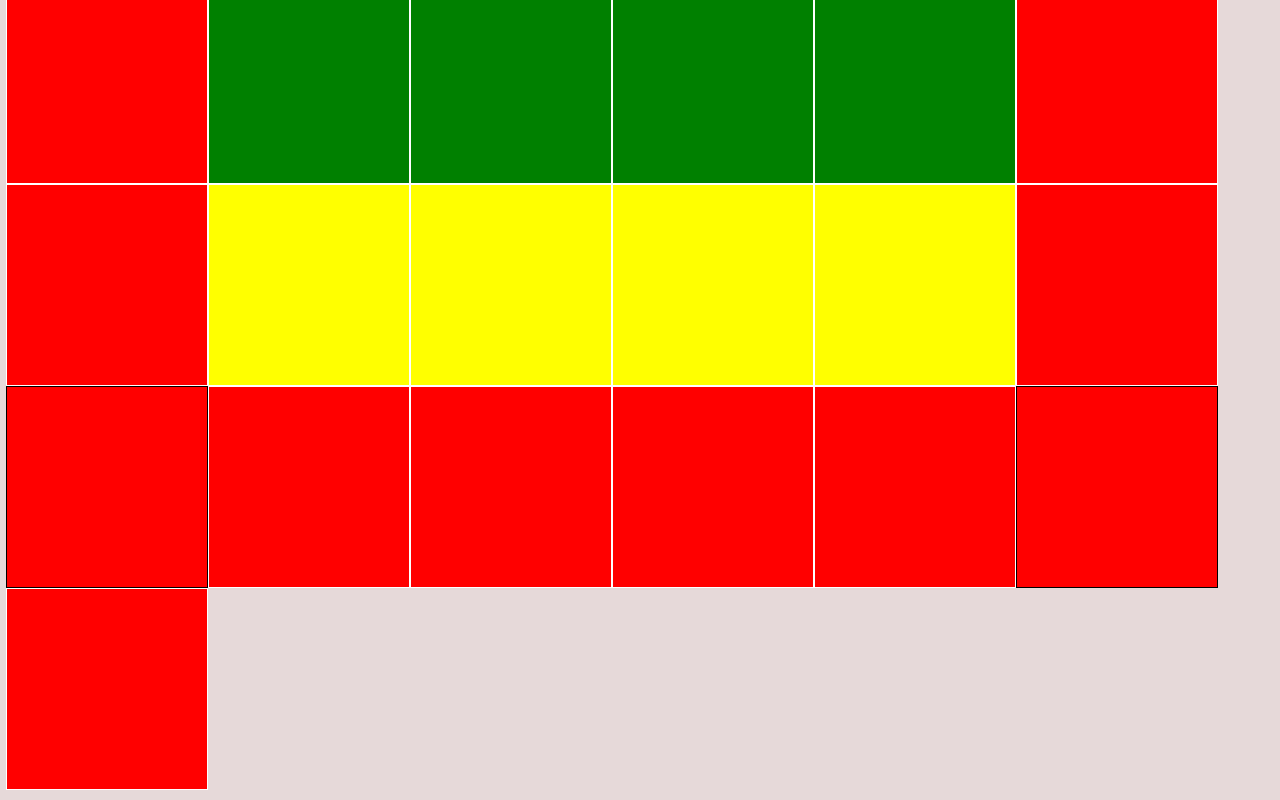
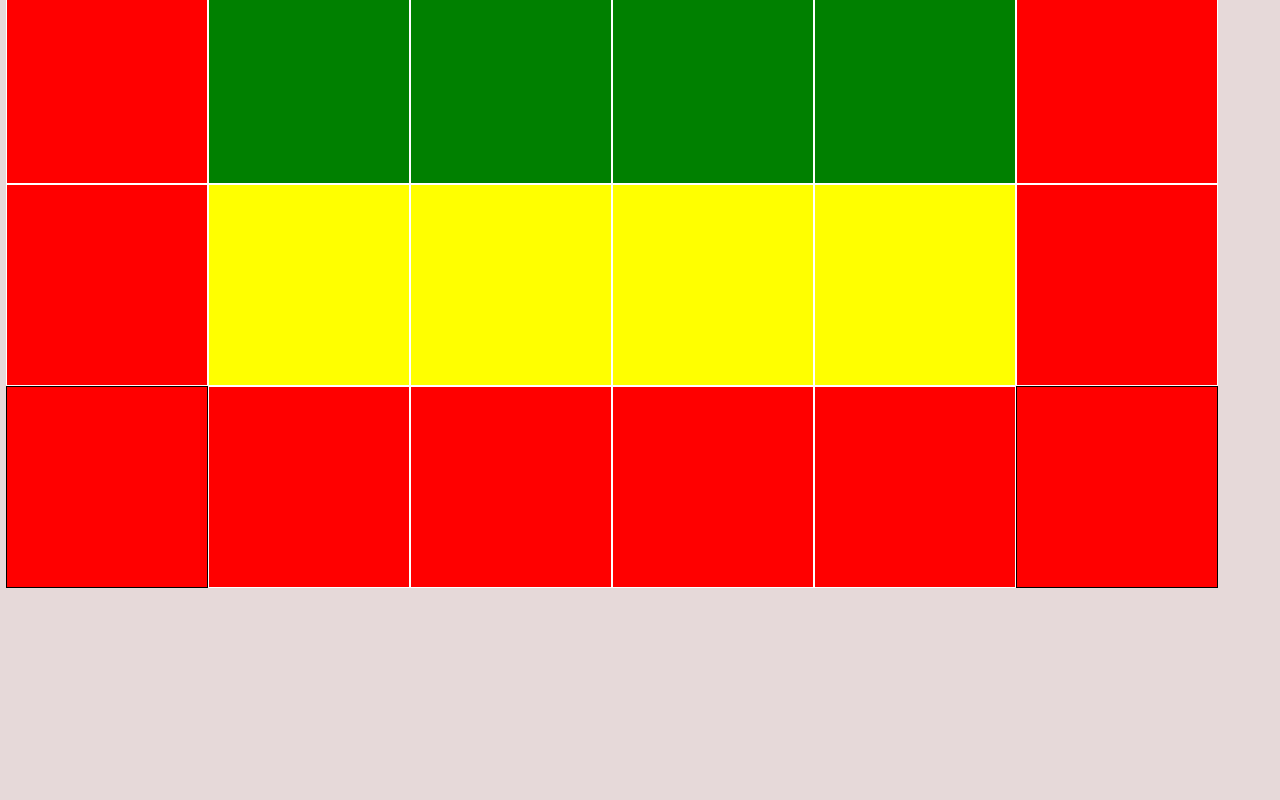
Before and after one commit to Alexandra-lima/Seletores, a plain HTML site: page index.html in a window 1280 px wide. Shown: the part 428-1228 px from the top of the page. After the commit the page ends 1026 px from the top, so only its background shows below. Drawn offline with Linux system fonts and the light colour scheme.

Commit message:
Update index.html

```diff
--- a/index.html
+++ b/index.html
@@ -73,9 +73,3 @@
 
 </body>
 </html>
-        <div class="quadrado1" style="background-color: red;">
-        </div>
-    </section>
-
-</body>
-</html>
```
